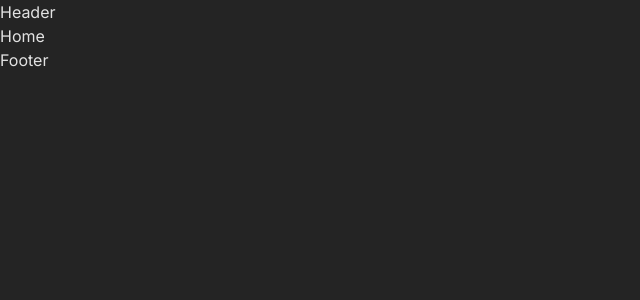
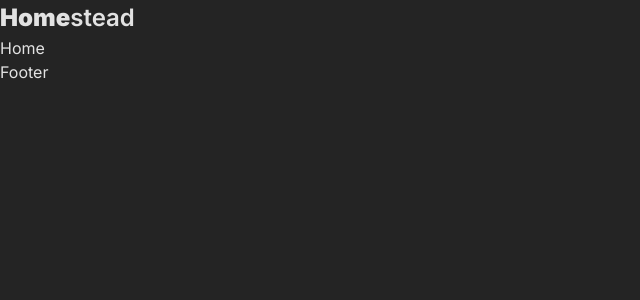
Before and after one commit to kgothatsontsane/homestead, a React (Vite) app in the folder frontend/: page / in a window 1280 px wide. Shown: the top 300 px of the page, without its empty margins (0-640 px from the left). Built offline with nearby package versions, Linux system fonts and the light colour scheme; a web font is replaced by a local one.

Commit message:
DevTrack: Files: Header.jsx. [frontend-header]  | Changes in: Header.jsx

```diff
--- a/frontend/src/components/Header.jsx
+++ b/frontend/src/components/Header.jsx
@@ -1,8 +1,23 @@
 import React from 'react'
+import { Link } from 'react-router-dom'
 
 const Header = () => {
   return (
-    <div>Header</div>
+   <header>
+        {/*container*/}
+        <div>
+            <div>
+                {/*logo*/}
+                <Link to={"/"} >
+                      <span className='font-[900] text-[24px]'>Home<span className='font-[600] text-[24px]'>stead</span></span>
+                </Link>
+                {/*navigation bar*/}
+                <div className=''>
+                    {/*Desktop*/}
+                </div>
+            </div>
+        </div>
+   </header>
   )
 }
 
```
